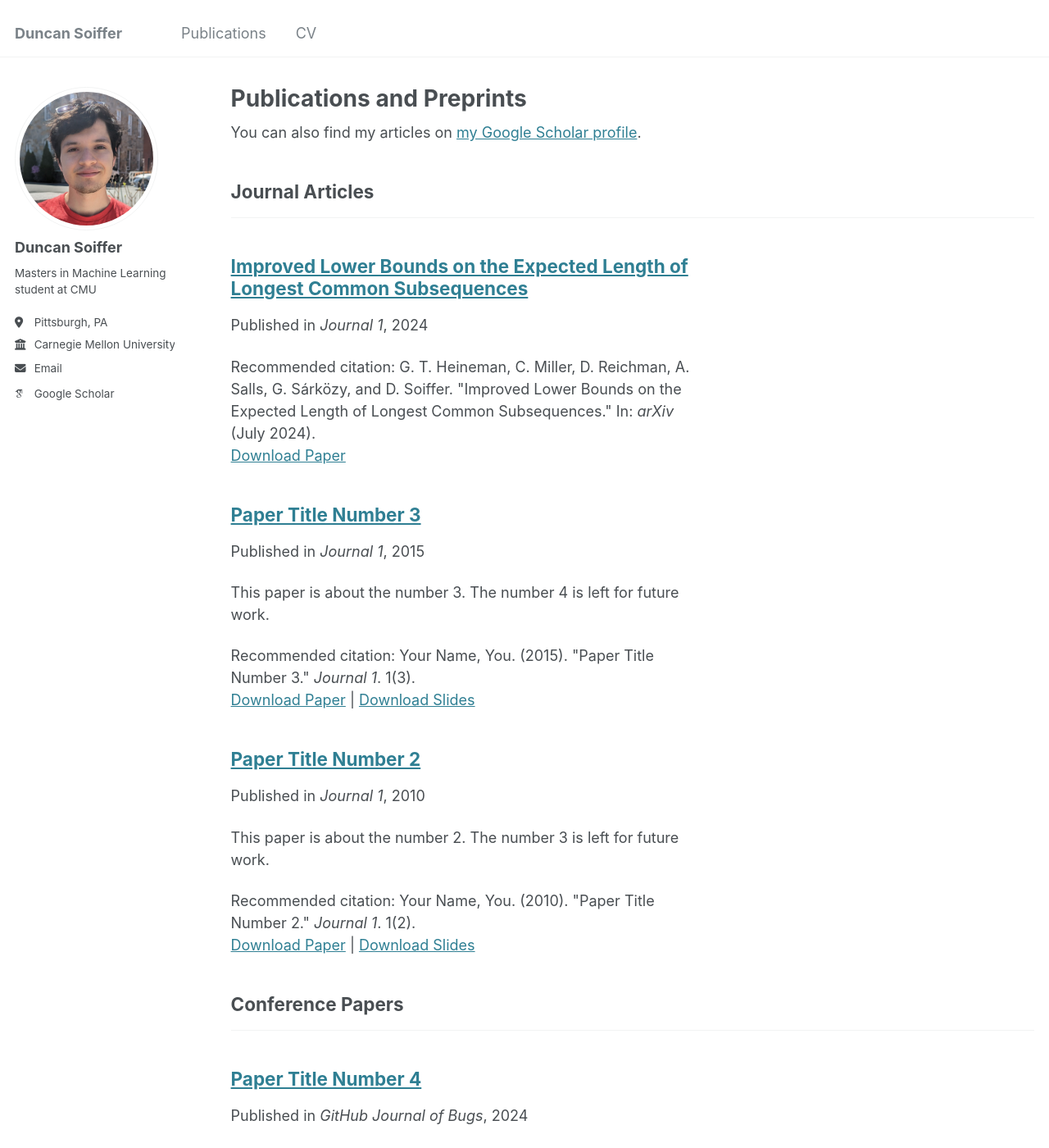
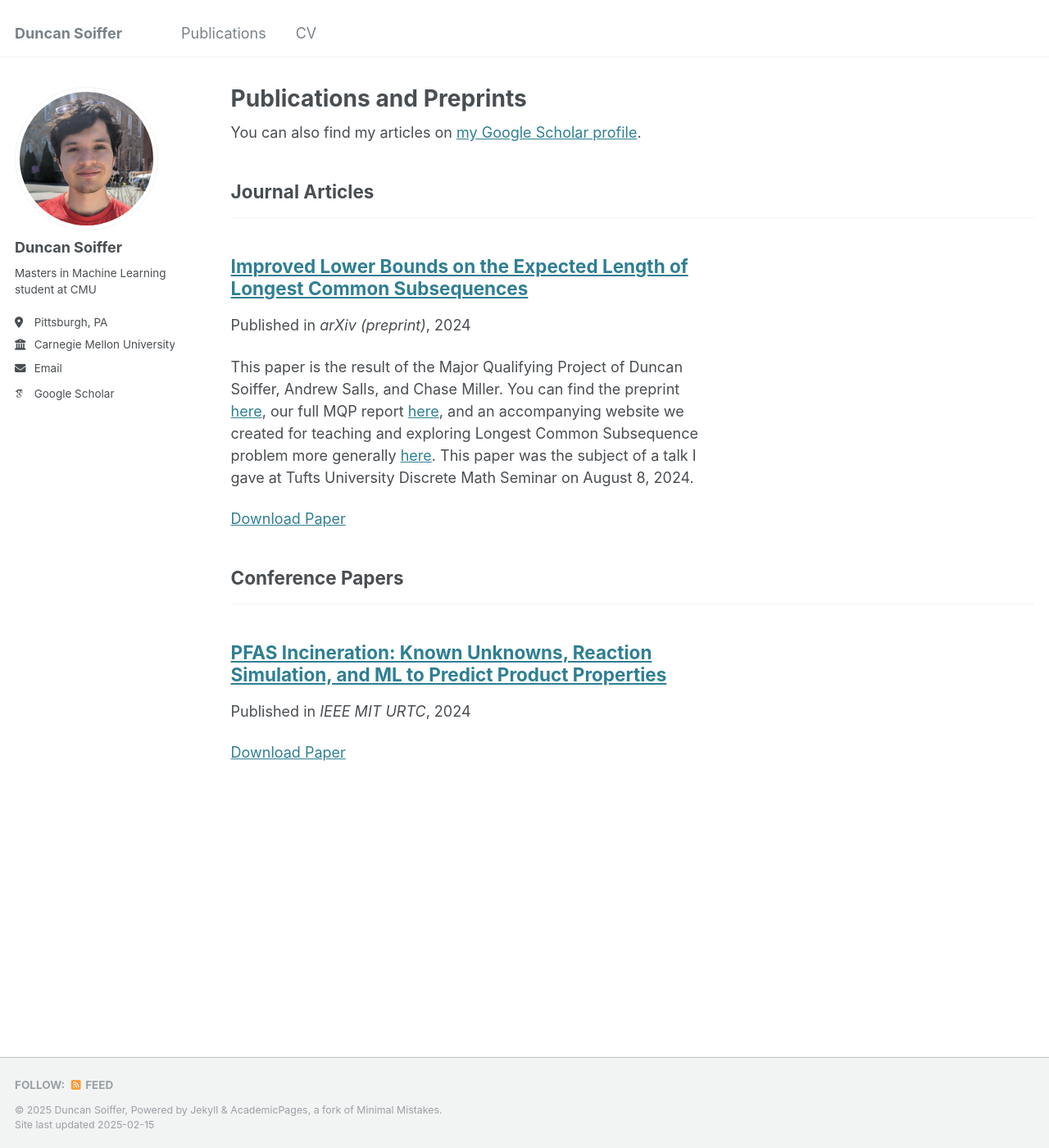
Before and after one commit to DSoiffer/DSoiffer.github.io, a Jekyll site: the page built from _pages/publications.html, in a window 1280 px wide and 1400 px high. Shown: the whole window at 82% size. Built offline with Jekyll 4.4.1, drawn with Linux system fonts in a browser that asks for light colours; some web fonts are replaced; some of the changed text lies outside the part shown.

Commit message:
publication updates

```diff
--- a/_publications/2010-10-01-paper-title-number-2.md
+++ /dev/null
@@ -1,14 +0,0 @@
----
-title: "Paper Title Number 2"
-collection: publications
-category: manuscripts
-permalink: /publication/2010-10-01-paper-title-number-2
-excerpt: 'This paper is about the number 2. The number 3 is left for future work.'
-date: 2010-10-01
-venue: 'Journal 1'
-slidesurl: 'http://academicpages.github.io/files/slides2.pdf'
-paperurl: 'http://academicpages.github.io/files/paper2.pdf'
-citation: 'Your Name, You. (2010). &quot;Paper Title Number 2.&quot; <i>Journal 1</i>. 1(2).'
----
-
-The contents above will be part of a list of publications, if the user clicks the link for the publication than the contents of section will be rendered as a full page, allowing you to provide more information about the paper for the reader. When publications are displayed as a single page, the contents of the above "citation" field will automatically be included below this section in a smaller font.
--- a/_publications/2015-10-01-paper-title-number-3.md
+++ /dev/null
@@ -1,14 +0,0 @@
----
-title: "Paper Title Number 3"
-collection: publications
-category: manuscripts
-permalink: /publication/2015-10-01-paper-title-number-3
-excerpt: 'This paper is about the number 3. The number 4 is left for future work.'
-date: 2015-10-01
-venue: 'Journal 1'
-slidesurl: 'http://academicpages.github.io/files/slides3.pdf'
-paperurl: 'http://academicpages.github.io/files/paper3.pdf'
-citation: 'Your Name, You. (2015). &quot;Paper Title Number 3.&quot; <i>Journal 1</i>. 1(3).'
----
-
-The contents above will be part of a list of publications, if the user clicks the link for the publication than the contents of section will be rendered as a full page, allowing you to provide more information about the paper for the reader. When publications are displayed as a single page, the contents of the above "citation" field will automatically be included below this section in a smaller font.
--- /dev/null
+++ b/_publications/2023-06-10-paper-title-pfas-incineration.md
@@ -0,0 +1,11 @@
+---
+title: "PFAS Incineration: Known Unknowns, Reaction Simulation, and ML to Predict Product Properties"
+collection: publications
+category: conferences
+permalink: /publication/pfas
+# excerpt: 'This paper is about fixing template issue #693.'
+date: 2024-02-17
+venue: 'IEEE MIT URTC'
+paperurl: 'https://doi.org/10.1109/URTC60662.2023.10534964'
+# citation: 'D. Soiffer, T. Pyorre, D. Kenney and A. Teixeira.'
+---
--- a/_publications/2024-02-17-paper-title-number-4.md
+++ /dev/null
@@ -1,13 +0,0 @@
----
-title: "Paper Title Number 4"
-collection: publications
-category: conferences
-permalink: /publication/2024-02-17-paper-title-number-4
-excerpt: 'This paper is about fixing template issue #693.'
-date: 2024-02-17
-venue: 'GitHub Journal of Bugs'
-paperurl: 'http://academicpages.github.io/files/paper3.pdf'
-citation: 'Your Name, You. (2024). &quot;Paper Title Number 3.&quot; <i>GitHub Journal of Bugs</i>. 1(3).'
----
-
-The contents above will be part of a list of publications, if the user clicks the link for the publication than the contents of section will be rendered as a full page, allowing you to provide more information about the paper for the reader. When publications are displayed as a single page, the contents of the above "citation" field will automatically be included below this section in a smaller font.
--- a/_publications/2024-07-15-paper-title-improved-lower-bounds.md
+++ b/_publications/2024-07-15-paper-title-improved-lower-bounds.md
@@ -5,10 +5,10 @@ category: manuscripts
 permalink: /publication/chvatal-sankoff-constant
 # excerpt: 'This paper is about the number 1. The number 2 is left for future work.'
 date: 2024-07-15
-venue: 'Journal 1'
+venue: 'arXiv (preprint)'
 # slidesurl: 'http://academicpages.github.io/files/slides1.pdf'
 paperurl: 'https://arxiv.org/abs/2407.10925'
-citation: 'G. T. Heineman, C. Miller, D. Reichman, A. Salls, G. Sárközy, and D. Soiffer. &quot;Improved Lower Bounds on the Expected Length of Longest Common Subsequences.&quot In: <i>arXiv</i> (July 2024).'
+# citation: 'D. Soiffer, A. Salls, C. Miller, D. Reichman, G. Sárközy, and G. T. Heineman. &quot;Improved Lower Bounds on the Expected Length of Longest Common Subsequences.&quot In: arXiv (July 2024).'
 ---
 
-<!-- The contents above will be part of a list of publications, if the user clicks the link for the publication than the contents of section will be rendered as a full page, allowing you to provide more information about the paper for the reader. When publications are displayed as a single page, the contents of the above "citation" field will automatically be included below this section in a smaller font. -->
+This paper is the result of the Major Qualifying Project of Duncan Soiffer, Andrew Salls, and Chase Miller. You can find the preprint [here](https://arxiv.org/abs/2407.10925), our full MQP report [here](https://digital.wpi.edu/concern/student_works/wh246x39h), and an accompanying website we created for teaching and exploring Longest Common Subsequence problem more generally [here](https://statistics-of-subsequences.github.io/). This paper was the subject of a talk I gave at Tufts University Discrete Math Seminar on August 8, 2024.
```
